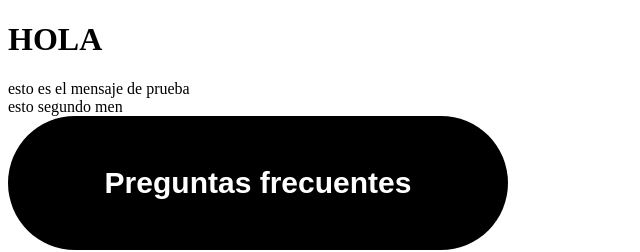
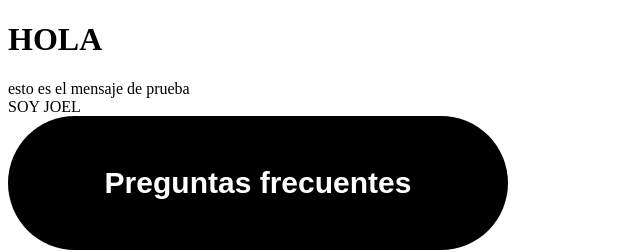
Before and after one commit to JRE92/co19, a plain HTML site: page index.html in a window 1280 px wide. Shown: the top 252 px of the page, 0-640 px from the left. Drawn offline with Linux system fonts and the light colour scheme.

Commit message:
Update index.html

```diff
--- a/index.html
+++ b/index.html
@@ -9,7 +9,7 @@
 <body>
     <h1>HOLA</h1>
     <div>esto es el mensaje de prueba</div>
-    <div>esto segundo men</div>
+    <div>SOY JOEL</div>
     <button id="quest" onclick="window.location.href='https://www.who.int/es/emergencies/diseases/novel-coronavirus-2019/advice-for-public/q-a-coronaviruses'">Preguntas frecuentes</button>
     <br><br><br>
     <button id="quest" onclick="location.href='https://youtu.be/Zh_SVHJGVHw'">Video explicativo</button>
```
